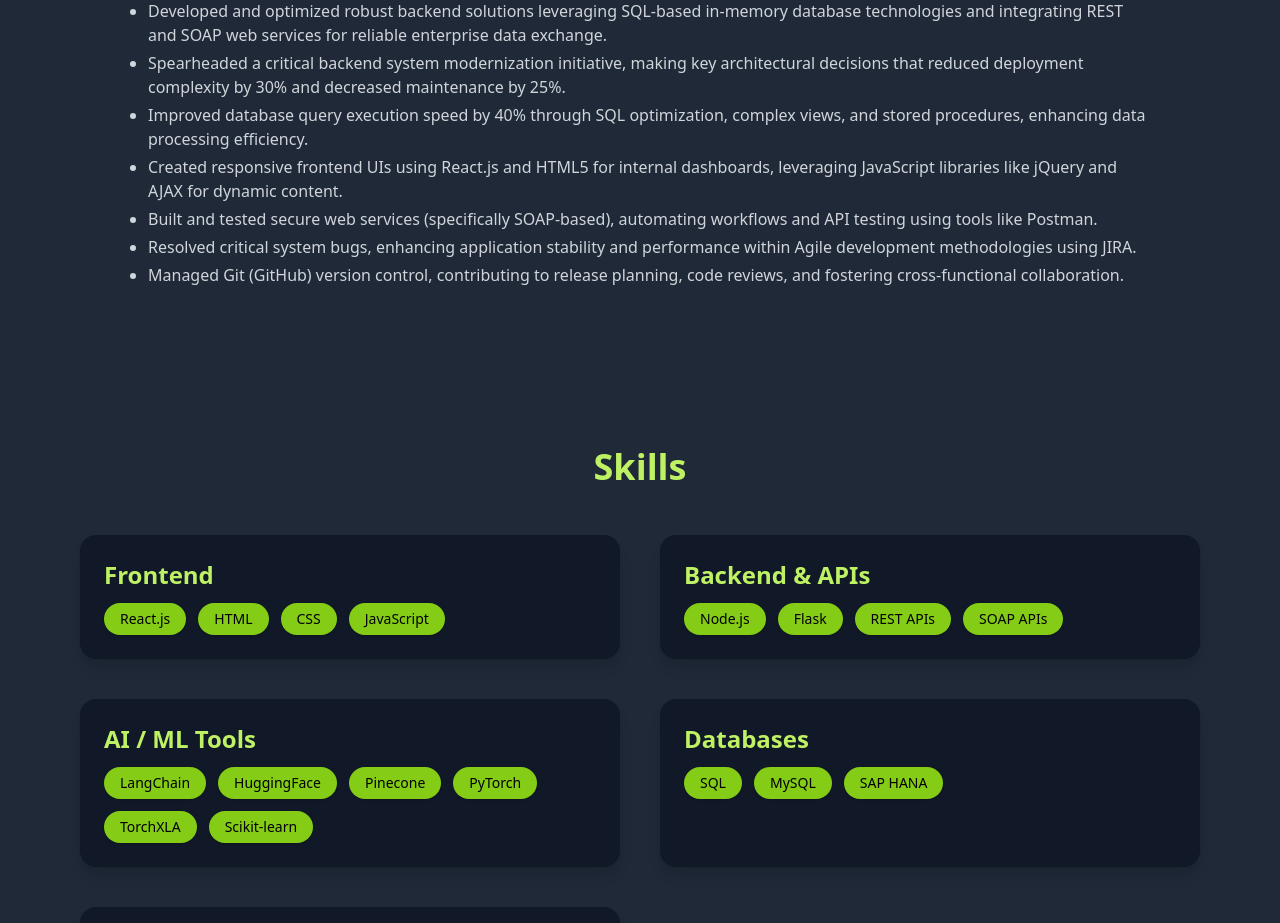
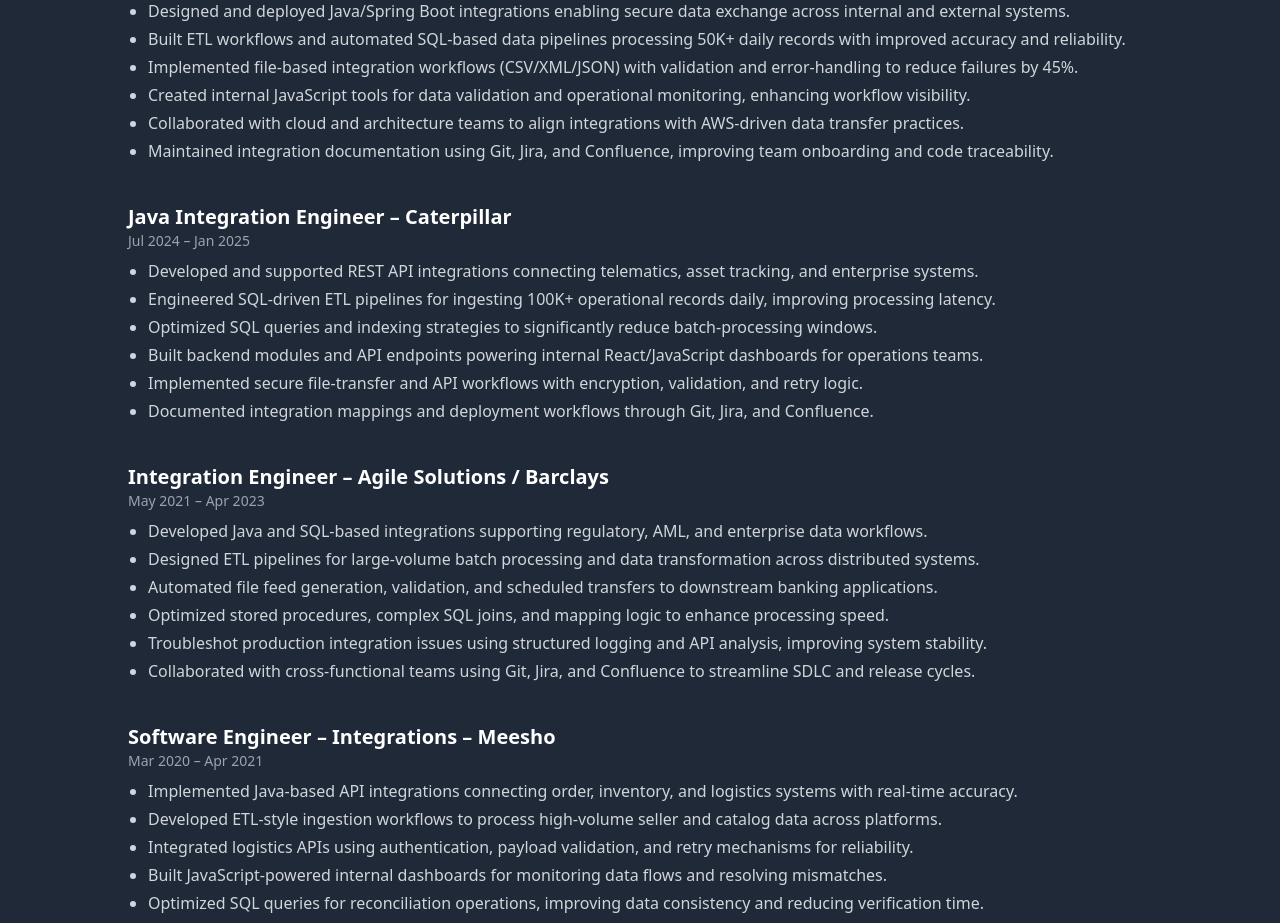
Before and after one commit to maturimonika/MyPortfolio, a React (Create React App) app: page / in a window 1280 px wide. Shown: the part 800-1723 px from the top of the page. Built offline with nearby package versions, Linux system fonts and the light colour scheme.

Commit message:
Update job experience points

```diff
--- a/src/App.js
+++ b/src/App.js
@@ -48,19 +48,54 @@
     {/* Texas Tech University */}
 
     {/* Agile Solutions */}
-    <div>
-      <h3 className="text-xl font-semibold text-white">Software Developer – Agile Solutions</h3>
-      <p className="text-gray-400 text-sm">May 2021 – May 2023</p>
-      <ul className="list-disc pl-5 text-gray-300 mt-2 space-y-1">
-        <li>Developed and optimized robust backend solutions leveraging SQL-based in-memory database technologies and integrating REST and SOAP web services for reliable enterprise data exchange.</li>
-        <li>Spearheaded a critical backend system modernization initiative, making key architectural decisions that reduced deployment complexity by 30% and decreased maintenance by 25%.</li>
-        <li>Improved database query execution speed by 40% through SQL optimization, complex views, and stored procedures, enhancing data processing efficiency.</li>
-        <li>Created responsive frontend UIs using React.js and HTML5 for internal dashboards, leveraging JavaScript libraries like jQuery and AJAX for dynamic content.</li>
-        <li>Built and tested secure web services (specifically SOAP-based), automating workflows and API testing using tools like Postman.</li>
-        <li>Resolved critical system bugs, enhancing application stability and performance within Agile development methodologies using JIRA.</li>
-        <li>Managed Git (GitHub) version control, contributing to release planning, code reviews, and fostering cross-functional collaboration.</li>
-      </ul>
-    </div>
+   <div>
+  <h3 className="text-xl font-semibold text-white">Integration Developer – Hunt Consolidated</h3>
+  <p className="text-gray-400 text-sm">Feb 2025 – Present</p>
+  <ul className="list-disc pl-5 text-gray-300 mt-2 space-y-1">
+    <li>Designed and deployed Java/Spring Boot integrations enabling secure data exchange across internal and external systems.</li>
+    <li>Built ETL workflows and automated SQL-based data pipelines processing 50K+ daily records with improved accuracy and reliability.</li>
+    <li>Implemented file-based integration workflows (CSV/XML/JSON) with validation and error-handling to reduce failures by 45%.</li>
+    <li>Created internal JavaScript tools for data validation and operational monitoring, enhancing workflow visibility.</li>
+    <li>Collaborated with cloud and architecture teams to align integrations with AWS-driven data transfer practices.</li>
+    <li>Maintained integration documentation using Git, Jira, and Confluence, improving team onboarding and code traceability.</li>
+  </ul>
+</div>
+<div>
+  <h3 className="text-xl font-semibold text-white">Java Integration Engineer – Caterpillar</h3>
+  <p className="text-gray-400 text-sm">Jul 2024 – Jan 2025</p>
+  <ul className="list-disc pl-5 text-gray-300 mt-2 space-y-1">
+    <li>Developed and supported REST API integrations connecting telematics, asset tracking, and enterprise systems.</li>
+    <li>Engineered SQL-driven ETL pipelines for ingesting 100K+ operational records daily, improving processing latency.</li>
+    <li>Optimized SQL queries and indexing strategies to significantly reduce batch-processing windows.</li>
+    <li>Built backend modules and API endpoints powering internal React/JavaScript dashboards for operations teams.</li>
+    <li>Implemented secure file-transfer and API workflows with encryption, validation, and retry logic.</li>
+    <li>Documented integration mappings and deployment workflows through Git, Jira, and Confluence.</li>
+  </ul>
+</div>
+  <div>
+  <h3 className="text-xl font-semibold text-white">Integration Engineer – Agile Solutions / Barclays</h3>
+  <p className="text-gray-400 text-sm">May 2021 – Apr 2023</p>
+  <ul className="list-disc pl-5 text-gray-300 mt-2 space-y-1">
+    <li>Developed Java and SQL-based integrations supporting regulatory, AML, and enterprise data workflows.</li>
+    <li>Designed ETL pipelines for large-volume batch processing and data transformation across distributed systems.</li>
+    <li>Automated file feed generation, validation, and scheduled transfers to downstream banking applications.</li>
+    <li>Optimized stored procedures, complex SQL joins, and mapping logic to enhance processing speed.</li>
+    <li>Troubleshot production integration issues using structured logging and API analysis, improving system stability.</li>
+    <li>Collaborated with cross-functional teams using Git, Jira, and Confluence to streamline SDLC and release cycles.</li>
+  </ul>
+</div>
+<div>
+  <h3 className="text-xl font-semibold text-white">Software Engineer – Integrations – Meesho</h3>
+  <p className="text-gray-400 text-sm">Mar 2020 – Apr 2021</p>
+  <ul className="list-disc pl-5 text-gray-300 mt-2 space-y-1">
+    <li>Implemented Java-based API integrations connecting order, inventory, and logistics systems with real-time accuracy.</li>
+    <li>Developed ETL-style ingestion workflows to process high-volume seller and catalog data across platforms.</li>
+    <li>Integrated logistics APIs using authentication, payload validation, and retry mechanisms for reliability.</li>
+    <li>Built JavaScript-powered internal dashboards for monitoring data flows and resolving mismatches.</li>
+    <li>Optimized SQL queries for reconciliation operations, improving data consistency and reducing verification time.</li>
+    <li>Authored integration diagrams, API schemas, and mapping references for documentation across teams.</li>
+  </ul>
+</div>
 
   </div>
 </section>
```
